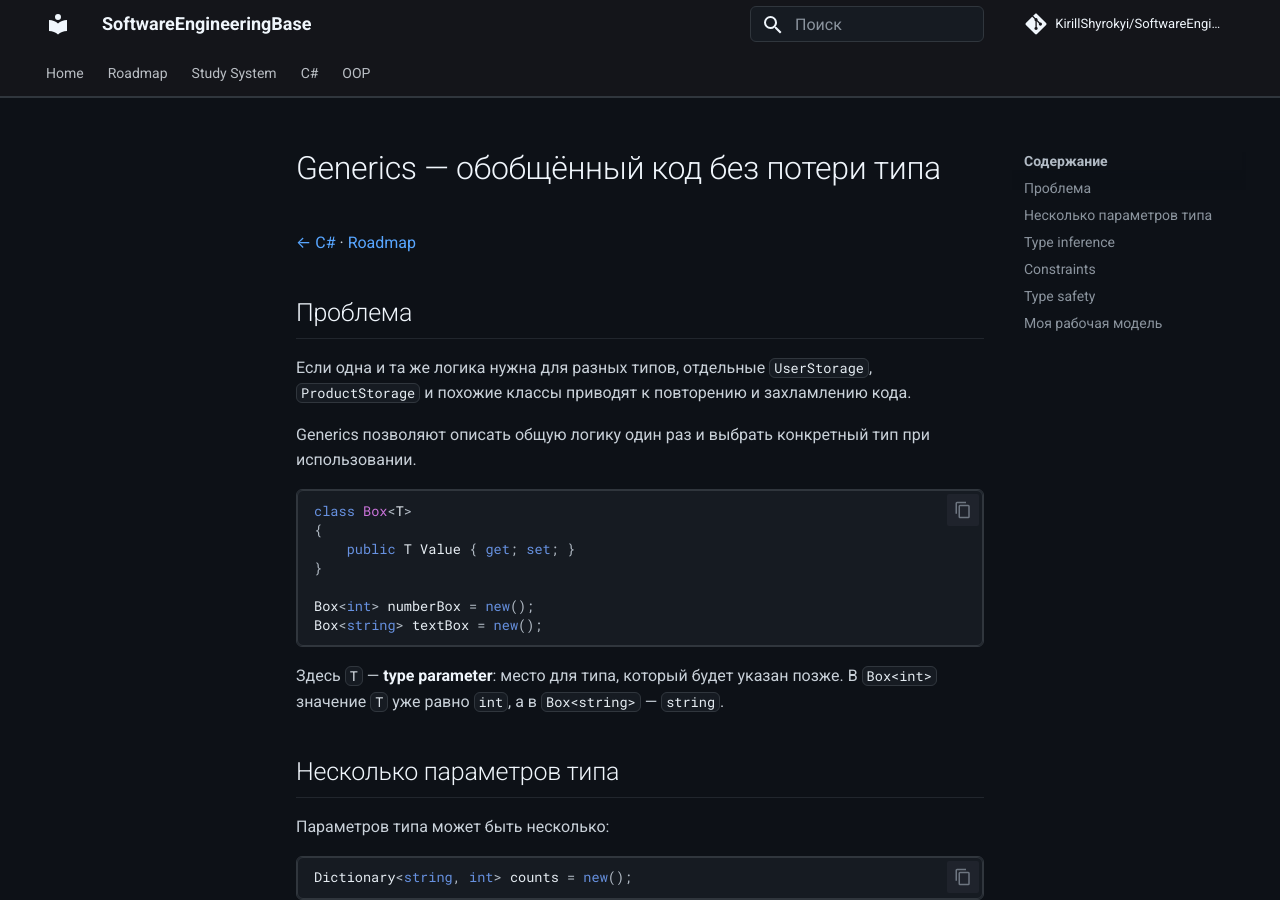
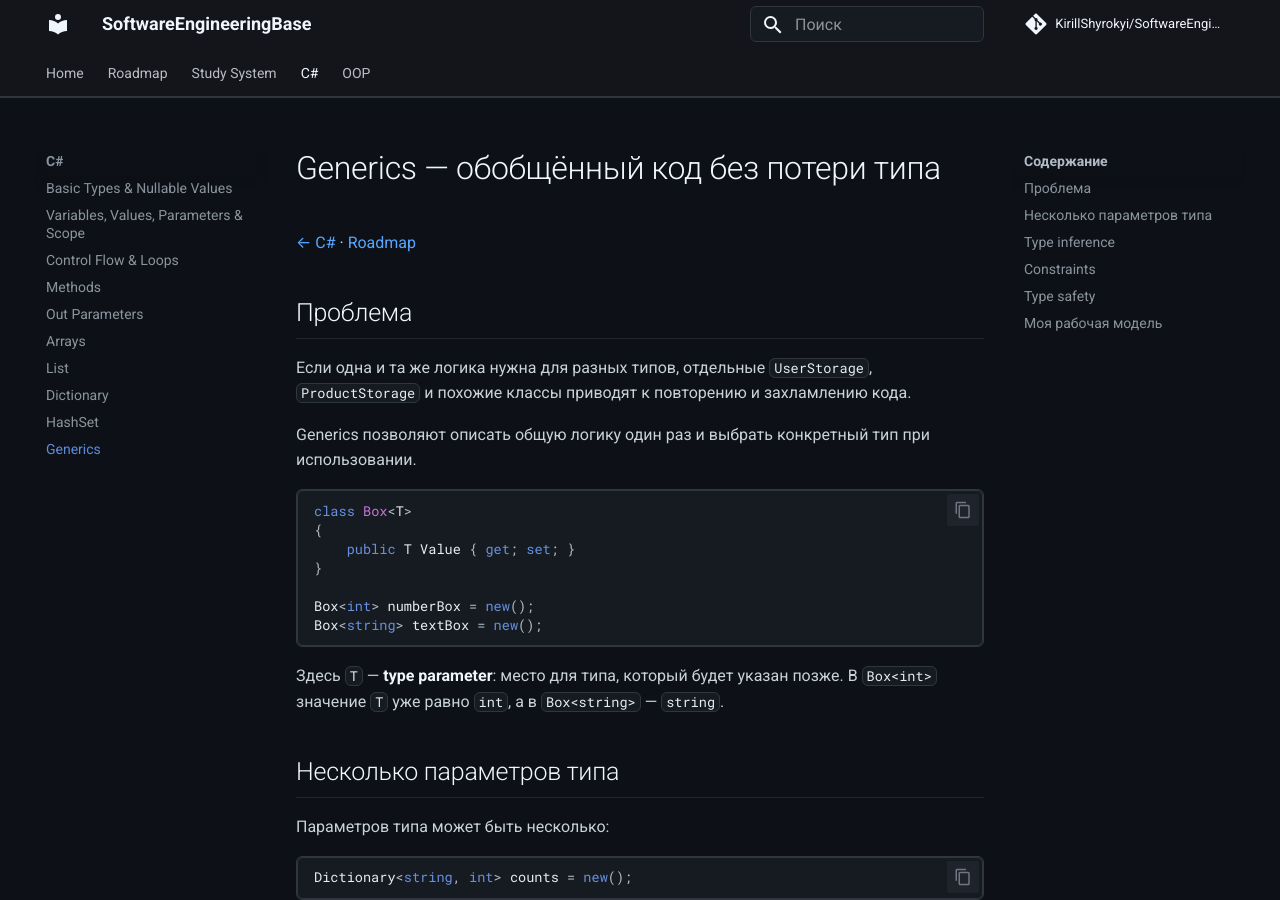
Before and after one commit to KirillShyrokyi/SoftwareEngineeringBase, an MkDocs documentation site: the page built from docs/csharp/generics.md, in a window 1280 px wide and 900 px high. Built offline with MkDocs 1.6.1 and Material for MkDocs 9.7.7, drawn with Linux system fonts in a browser that asks for light colours; comment, search, counter and statistics services are not loaded.

Commit message:
fix(docs): add generics to navigation

```diff
--- a/mkdocs.yml
+++ b/mkdocs.yml
@@ -19,6 +19,7 @@ nav:
       - List<T>: csharp/list.md
       - Dictionary<TKey, TValue>: csharp/dictionary.md
       - HashSet<T>: csharp/hashset.md
+      - Generics: csharp/generics.md
   - OOP:
       - Overview: oop/index.md
       - Class, Object, State & Behavior: oop/class-object-state-behavior.md
```
